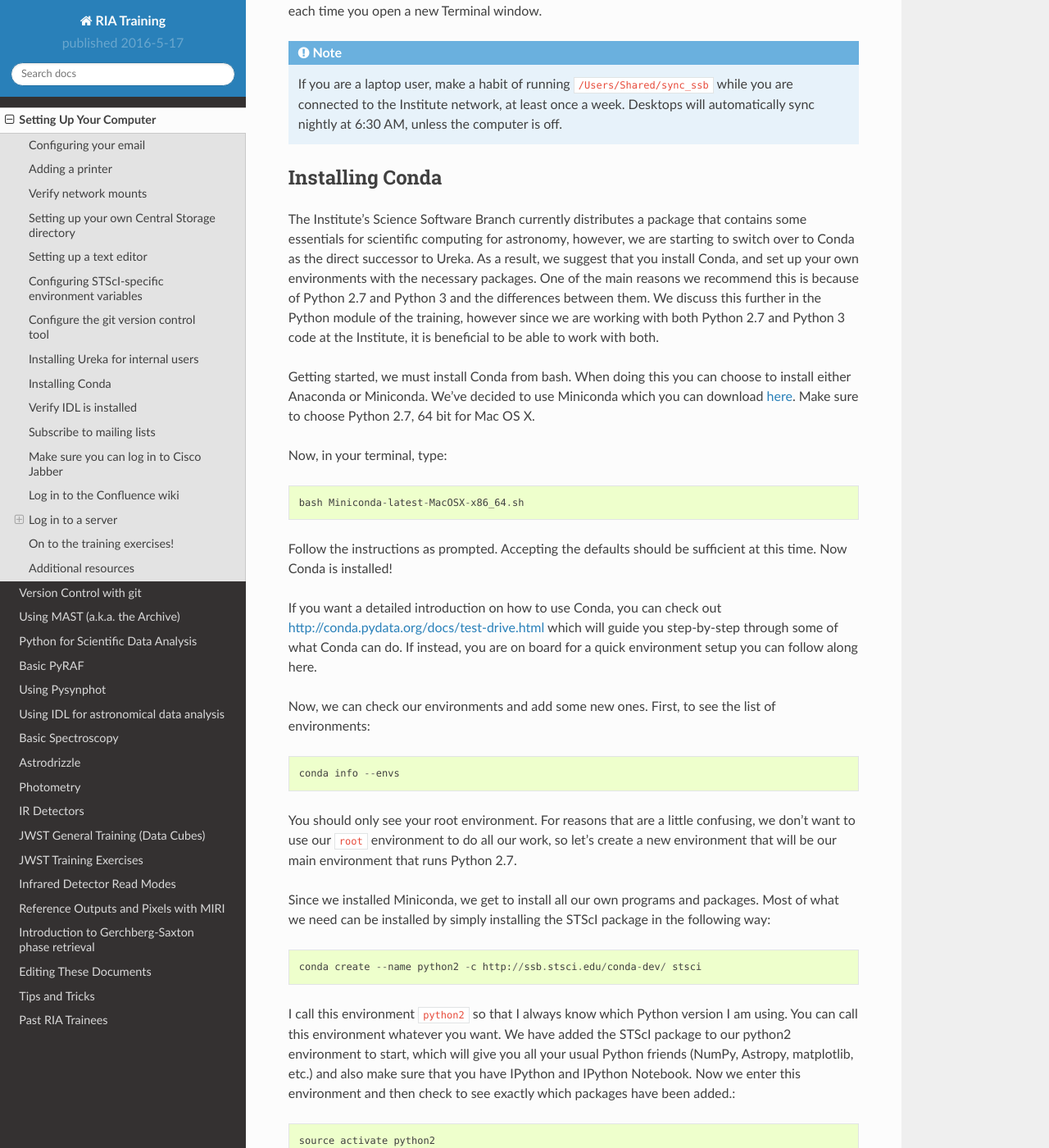
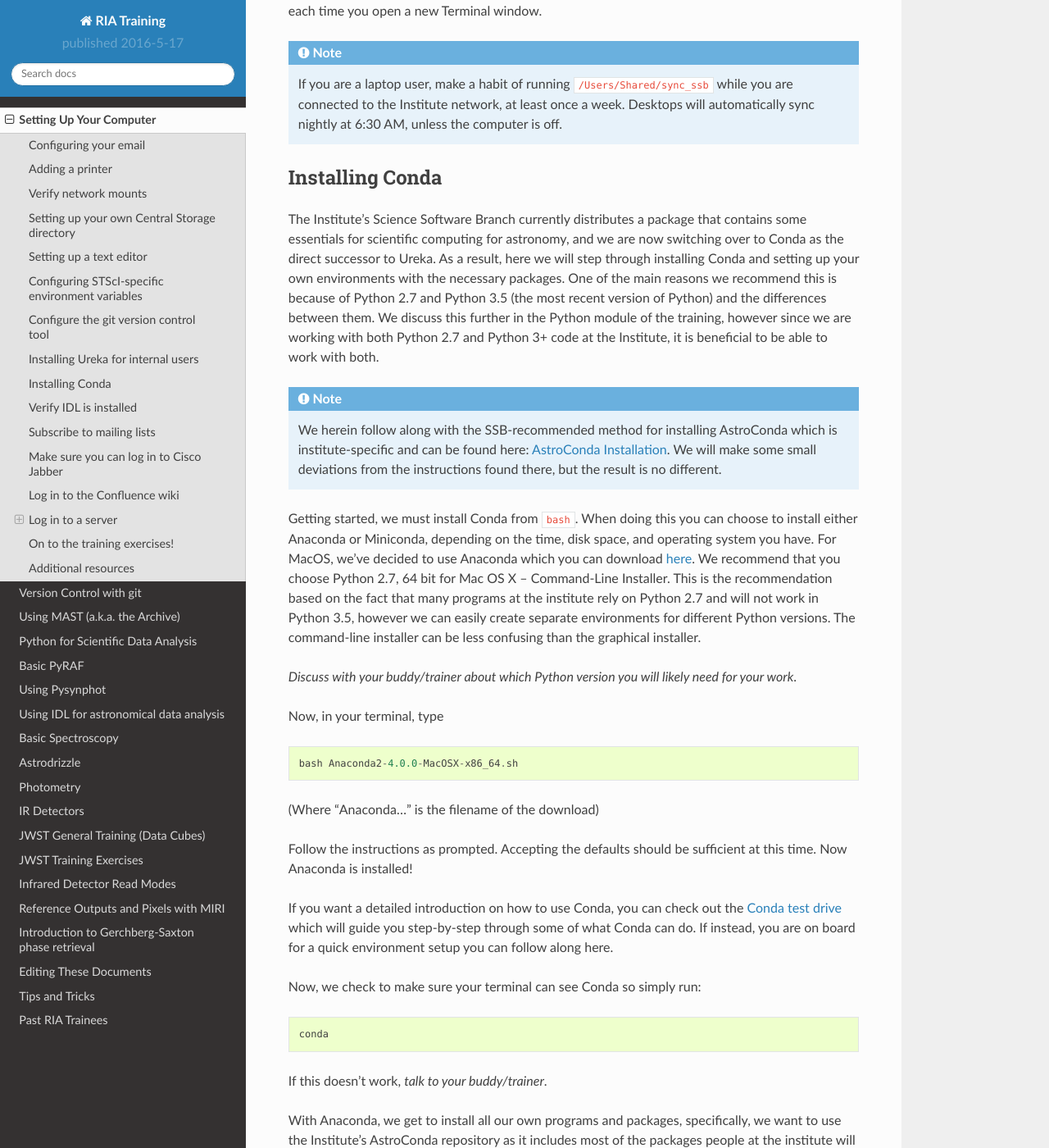
Before and after one commit to staceybright/training-library, a Sphinx documentation site: the page built from source/computer_setup.txt, in a window 1280 px wide and 1400 px high, scrolled down 7199 px. Shown: the whole window at 82% size. Built offline with Sphinx 7.4.7 and the Read the Docs theme 2.0.0, drawn with Linux system fonts in a browser that asks for light colours; some of the changed text lies outside the part shown.

Commit message:
Adjusted Conda installation section to reflect new changes coming from SSB

```diff
--- a/source/computer_setup.txt
+++ b/source/computer_setup.txt
@@ -221,65 +221,68 @@ When that completes, open a *new* terminal window and type ``ssbx`` to activate
 Installing Conda
 ================
 
-The Institute's Science Software Branch currently distributes a package that contains some essentials for scientific computing for astronomy, however, we are starting to switch over to Conda as the direct successor to Ureka. As a result, we suggest that you install Conda, and set up your own environments with the necessary packages. One of the main reasons we recommend this is because of Python 2.7 and Python 3 and the differences between them. We discuss this further in the Python module of the training, however since we are working with both Python 2.7 and Python 3 code at the Institute, it is beneficial to be able to work with both.
+The Institute's Science Software Branch currently distributes a package that contains some essentials for scientific computing for astronomy, and we are now switching over to Conda as the direct successor to Ureka. As a result, here we will step through installing Conda and setting up your own environments with the necessary packages. One of the main reasons we recommend this is because of Python 2.7 and Python 3.5 (the most recent version of Python) and the differences between them. We discuss this further in the Python module of the training, however since we are working with both Python 2.7 and Python 3+ code at the Institute, it is beneficial to be able to work with both.
 
-Getting started, we must install Conda from bash. When doing this you can choose to install either Anaconda or Miniconda. We've decided to use Miniconda which you can download `here <http://conda.pydata.org/miniconda.html>`_. Make sure to choose Python 2.7, 64 bit for Mac OS X.
+.. note::
 
-Now, in your terminal, type::
+    We herein follow along with the SSB-recommended method for installing AstroConda which is institute-specific and can be found here: `AstroConda Installation <http://astroconda.readthedocs.io/en/latest/installation.html>`_. We will make some small deviations from the instructions found there, but the result is no different.
 
-    bash Miniconda-latest-MacOSX-x86_64.sh
+Getting started, we must install Conda from ``bash``. When doing this you can choose to install either Anaconda or Miniconda, depending on the time, disk space, and operating system you have. For MacOS, we've decided to use Anaconda which you can download `here <https://www.continuum.io/downloads>`_. We recommend that you choose Python 2.7, 64 bit for Mac OS X -- Command-Line Installer. This is the recommendation based on the fact that many programs at the institute rely on Python 2.7 and will not work in Python 3.5, however we can easily create separate environments for different Python versions. The command-line installer can be less confusing than the graphical installer.
 
-Follow the instructions as prompted. Accepting the defaults should be sufficient at this time. Now Conda is installed!
+*Discuss with your buddy/trainer about which Python version you will likely need for your work*.
 
-If you want a detailed introduction on how to use Conda, you can check out `<http://conda.pydata.org/docs/test-drive.html>`_ which will guide you step-by-step through some of what Conda can do. If instead, you are on board for a quick environment setup you can follow along here.
+Now, in your terminal, type ::
 
-Now, we can check our environments and add some new ones. First, to see the list of environments::
+    bash Anaconda2-4.0.0-MacOSX-x86_64.sh
+
+(Where "Anaconda..." is the filename of the download)
+
+Follow the instructions as prompted. Accepting the defaults should be sufficient at this time. Now Anaconda is installed!
+
+If you want a detailed introduction on how to use Conda, you can check out the `Conda test drive <http://conda.pydata.org/docs/test-drive.html>`_ which will guide you step-by-step through some of what Conda can do. If instead, you are on board for a quick environment setup you can follow along here.
+
+Now, we check to make sure your terminal can see Conda so simply run::
+
+    conda
+
+If this doesn't work, *talk to your buddy/trainer*.
+
+With Anaconda, we get to install all our own programs and packages, specifically, we want to use the Institute's AstroConda repository as it includes most of the packages people at the institute will need for their functional work and research. But, we need to tell Anaconda to do this ::
+
+    conda config --add channels http://ssb.stsci.edu/astroconda
+
+We can now checkout out our current environment(s) and add some new ones. First, to see the list of environments ::
 
     conda info --envs
 
-You should only see your root environment. For reasons that are a little confusing, we don't want to use our ``root`` environment to do all our work, so let's create a new environment that will be our main environment that runs Python 2.7.
+You should only see your root environment. For reasons that are a little confusing, we don't want to use our ``root`` environment to do all our work, so let's create a new environment that will be our main environment that runs Python 2.7 (or Python 3.5 depending on which Anaconda distribution you downloaded). ::
 
-Since we installed Miniconda, we get to install all our own programs and packages. Most of what we need can be installed by simply installing the STScI package in the following way::
+    conda create --name astroconda stsci
 
-    conda create --name python2 -c http://ssb.stsci.edu/conda-dev/ stsci
+I call this environment ``astroconda`` because it is using the AstroConda repository, but you can call this environment whatever you want. This repository includes are your usual Python friends (NumPy, Astropy, matplotlib, etc.) and also makes sure that you have IPython, Jupyter Notebook, and additional Institute-specific Python packages. Now we can start this environment and then check to see exactly which packages have been added. ::
 
-I call this environment ``python2`` so that I always know which Python version I am using. You can call this environment whatever you want. We have added the STScI package to our python2 environment to start, which will give you all your usual Python friends (NumPy, Astropy, matplotlib, etc.) and also make sure that you have IPython and IPython Notebook. Now we enter this environment and then check to see exactly which packages have been added.::
-
-    source activate python2
+    source activate astroconda
     conda list
 
-We already know we are using Python 2.7, but just in case, you can check by typing::
+To check the version of Python, type::
 
     python --version
 
-Now, since we are running Python 2.7 in our python2 environment, let's add a new environment that is generally the same, but uses Python 3.
+If you went with the Python 2.7 download and you want an AstroConda environment that runs Python 3.5, you can create your environment (which I choose to name ``astroconda35``) by first leaving your astroconda environment, checking out what environments you have now, and then adding a new one. ::
+
+    source deactivate
+    conda info --envs
+    conda create --name astroconda35 python=3.5 stsci
+
+If you will be using PyRAF or IRAF (talk to your buddy/trainer), you can install these packages at the same time as you install STScI packages in either your ``astroconda`` environment, or in a specific IRAF/PyRAF environment that I call ``iraf27``. You can also add them later (see below) if you decide you need them. Note that IRAF and PyRAF require Python 2.7. ::
+
+    conda create -n iraf27 iraf pyraf stsci
 
 .. note::
 
     It's impractical to make all your environments the same so it's best to just pick one that you will use more often and use other environments for specific tasks.
 
-First we return to the root (default) environment by typing::
-
-    source deactivate
-
-You can check information on your configured environments by typing::
-
-    conda info --envs
-
-And seeing which environment the asterisk is next to.
-
-To add your Python 3 environment::
-
-    conda create --name python3 python=3 numpy
-    conda install --name python3 -c http://ssb.stsci.edu/conda-dev/ stsci
-
-I have named my new environment ``python3`` but, again, you can name yours whatever you want.
-
-Now that you have several environments, let's check them all out::
-
-    conda info --envs
-
-Lastly, we need to know how to add more packages (and delete them) in the future. The following is how you can do this from ``root`` or a different environment. If you are in the environment you are changing (that is, you have done ``source activate [name of environment]`` already in that terminal), you do not need the ``--name [name of environment]`` part. ::
+Lastly, we need to know how to add more packages (and delete them) in the future. The following is how you can do this from ``root`` or a different environment. If you are in the environment you are changing (that is, you have done ``source activate [name of environment]`` already in that terminal), you do not need the ``--name [name of environment]`` part::
 
     conda install --name [name of environment] [name of package]
     conda remove --name [name of environment] [name of package]
```
